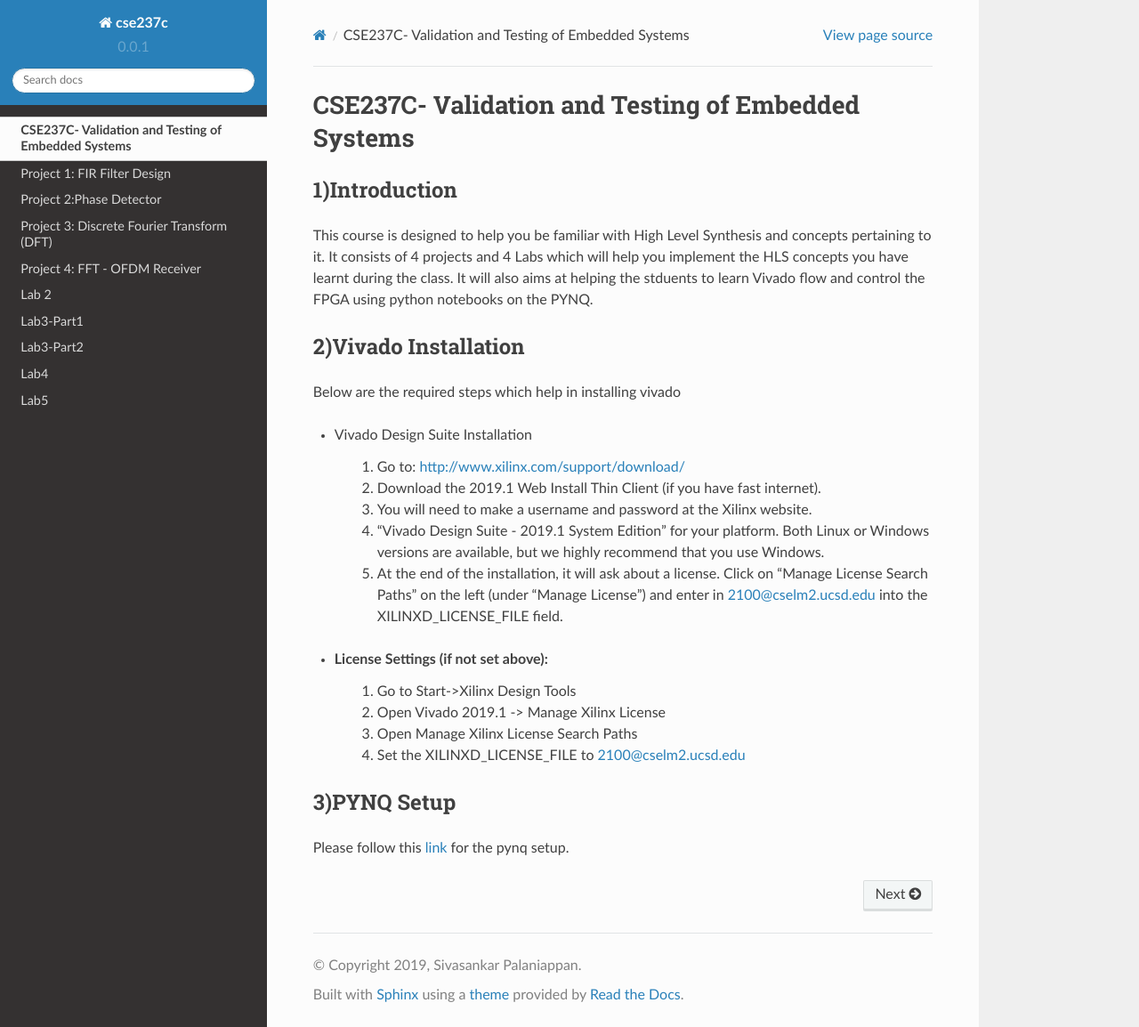
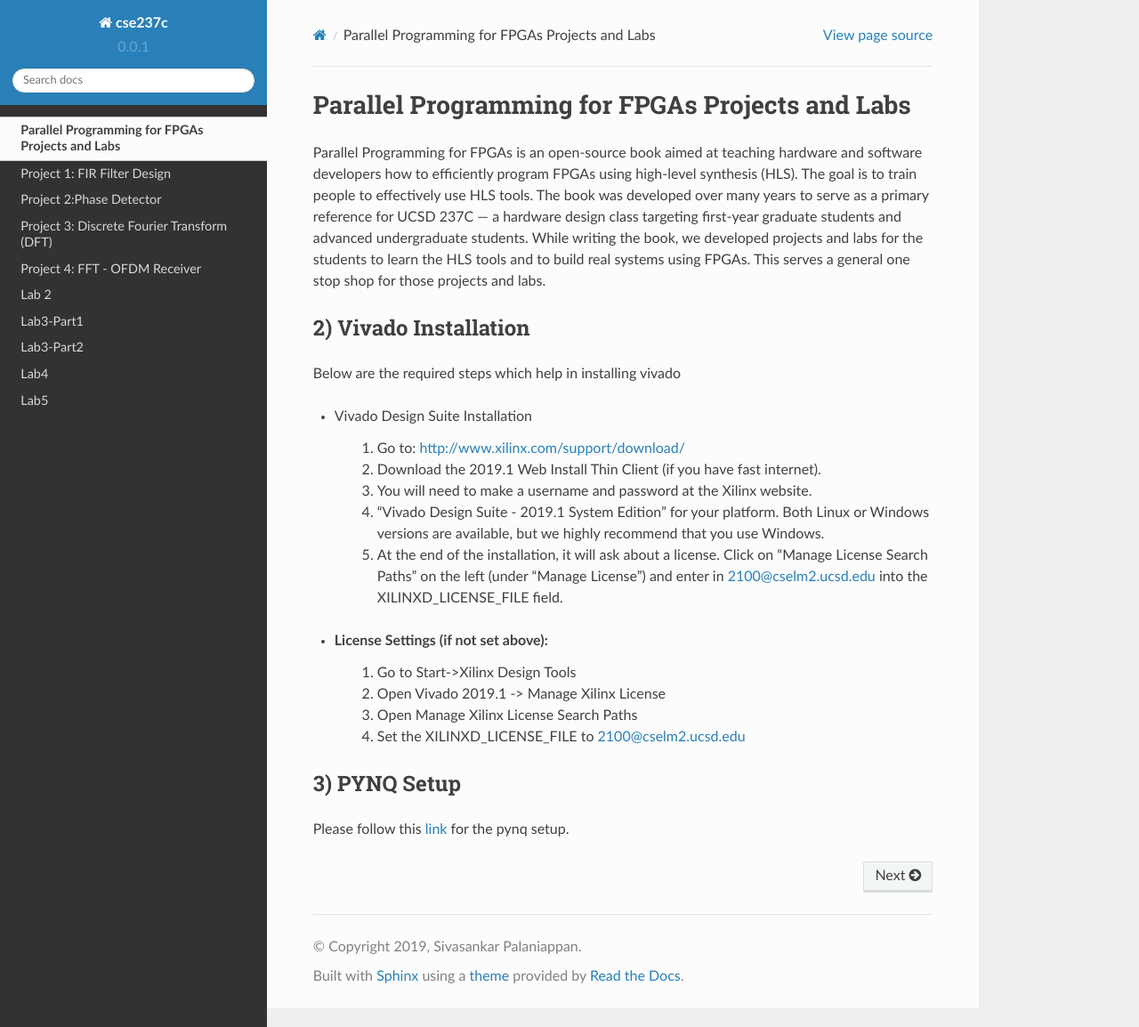
Before and after one commit to KastnerRG/Read_the_docs, a Sphinx documentation site: the page built from docs/index.rst, in a window 1280 px wide and 1154 px high. Shown: the whole window at 89% size. Built offline with Sphinx 7.4.7 and the Read the Docs theme 2.0.0, drawn with Linux system fonts in a browser that asks for light colours.

Commit message:
Update index.rst
Update the description text.

```diff
--- a/docs/index.rst
+++ b/docs/index.rst
@@ -3,15 +3,12 @@
 	You can adapt this file completely to your liking, but it should at least contain the root `toctree` directive.
 
 
-CSE237C- Validation and Testing of Embedded Systems
+Parallel Programming for FPGAs Projects and Labs
 ===================================================
 
-1)Introduction
---------------
+Parallel Programming for FPGAs is an open-source book aimed at teaching hardware and software developers how to efficiently program FPGAs using high-level synthesis (HLS). The goal is to train people to effectively use HLS tools. The book was developed over many years to serve as a primary reference for UCSD 237C — a hardware design class targeting first-year graduate students and advanced undergraduate students. While writing the book, we developed projects and labs for the students to learn the HLS tools and to build real systems using FPGAs. This serves a general one stop shop for those projects and labs.
 
-This course is designed to help you be familiar with High Level Synthesis and concepts pertaining to it. It consists of 4 projects and 4 Labs which will help you implement the HLS concepts you have learnt during the class. It will also aims at helping the stduents to learn Vivado flow and control the FPGA using python notebooks on the PYNQ.
-
-2)Vivado Installation
+2) Vivado Installation
 ----------------------
 
 Below are the required steps which help in installing vivado
@@ -30,7 +27,7 @@ Below are the required steps which help in installing vivado
     3. Open Manage Xilinx License Search Paths
     4. Set the XILINXD_LICENSE_FILE to 2100@cselm2.ucsd.edu
 
-3)PYNQ Setup
+3) PYNQ Setup
 ------------
 
 Please follow this `link <https://pynq.readthedocs.io/en/latest/getting_started/pynq_z2_setup.html>`_ for the pynq setup.
```
